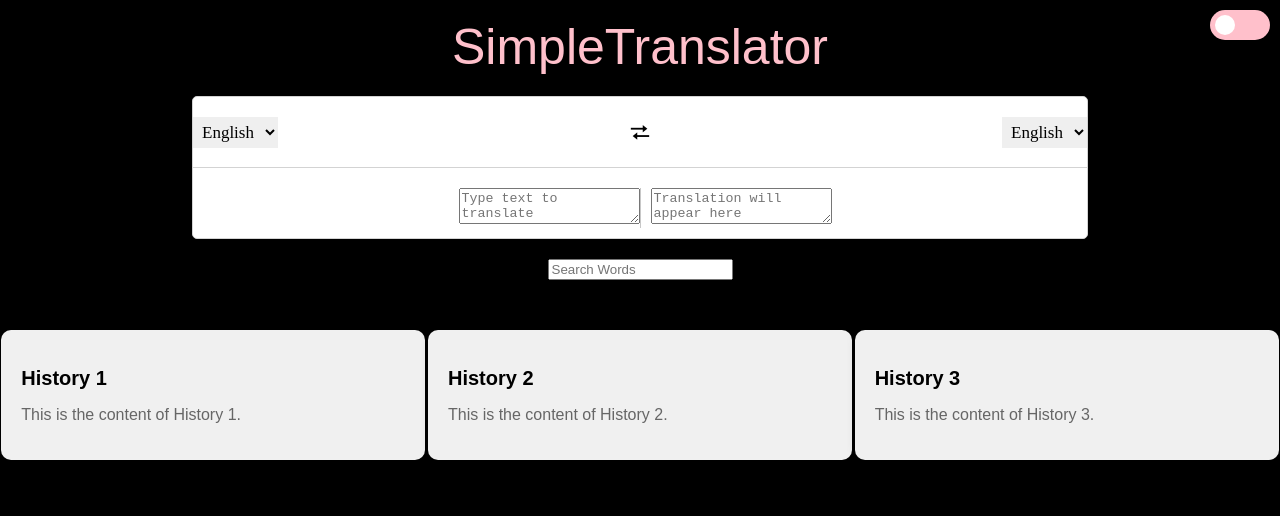
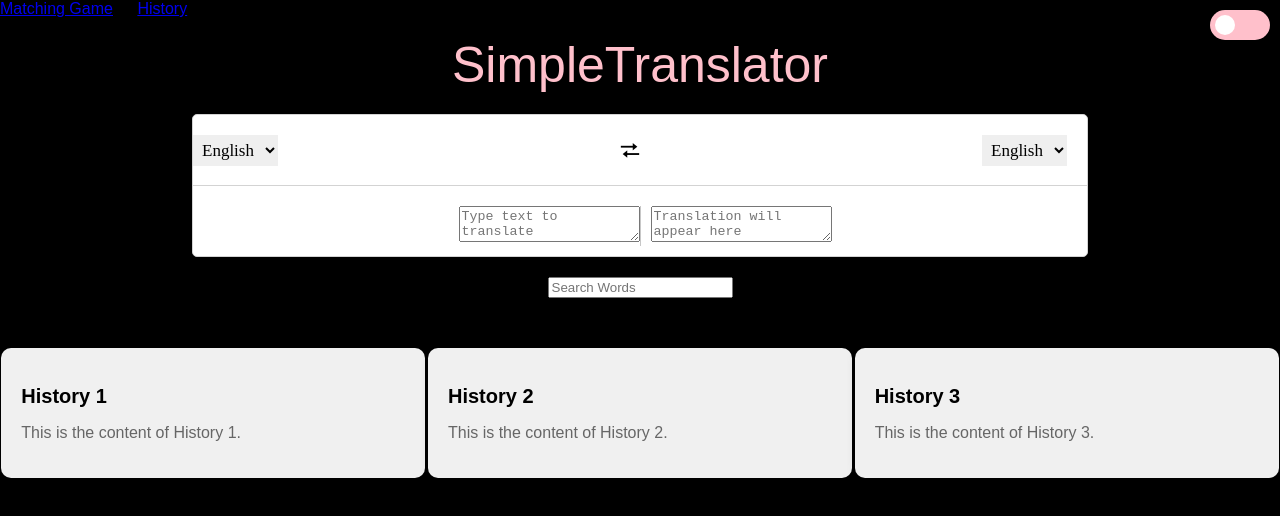
Before and after one commit to 1985lxw/SimpleTranslator, a website: page src/client/index.html in a window 1280 px wide. Drawn offline with nearby package versions, Linux system fonts and the light colour scheme; a web font is replaced by a local one.

Commit message:
history and game tabs

```diff
--- a/src/client/index.html
+++ b/src/client/index.html
@@ -19,6 +19,14 @@
     </style>
   </head>
   <body>
+    <header>
+      <nav>
+        <ul>
+          <li><a href="game.html">Matching Game</a></li>
+          <li><a href="history.html">History</a></li>
+        </ul>
+      </nav>
+    </header>
     <input type="checkbox" id="switch" />
     <label for="switch">Toggle</label>
     <div id="title" class="title">SimpleTranslator</div>
--- a/src/client/styles.css
+++ b/src/client/styles.css
@@ -6,6 +6,21 @@ input[type=checkbox] {
 
   html {
     background-color: black;
+  }
+
+  ul {
+    margin: 0;
+    padding: 0;
+    list-style-type: none;
+  }
+
+  li {
+    display: inline-block;
+    margin-right: 20px;
+  }
+
+  a.li:link {
+    color: pink;
   }
 
   label {
```
Also changed, not shown: src/client/game.html (added), src/client/history.html (added).
